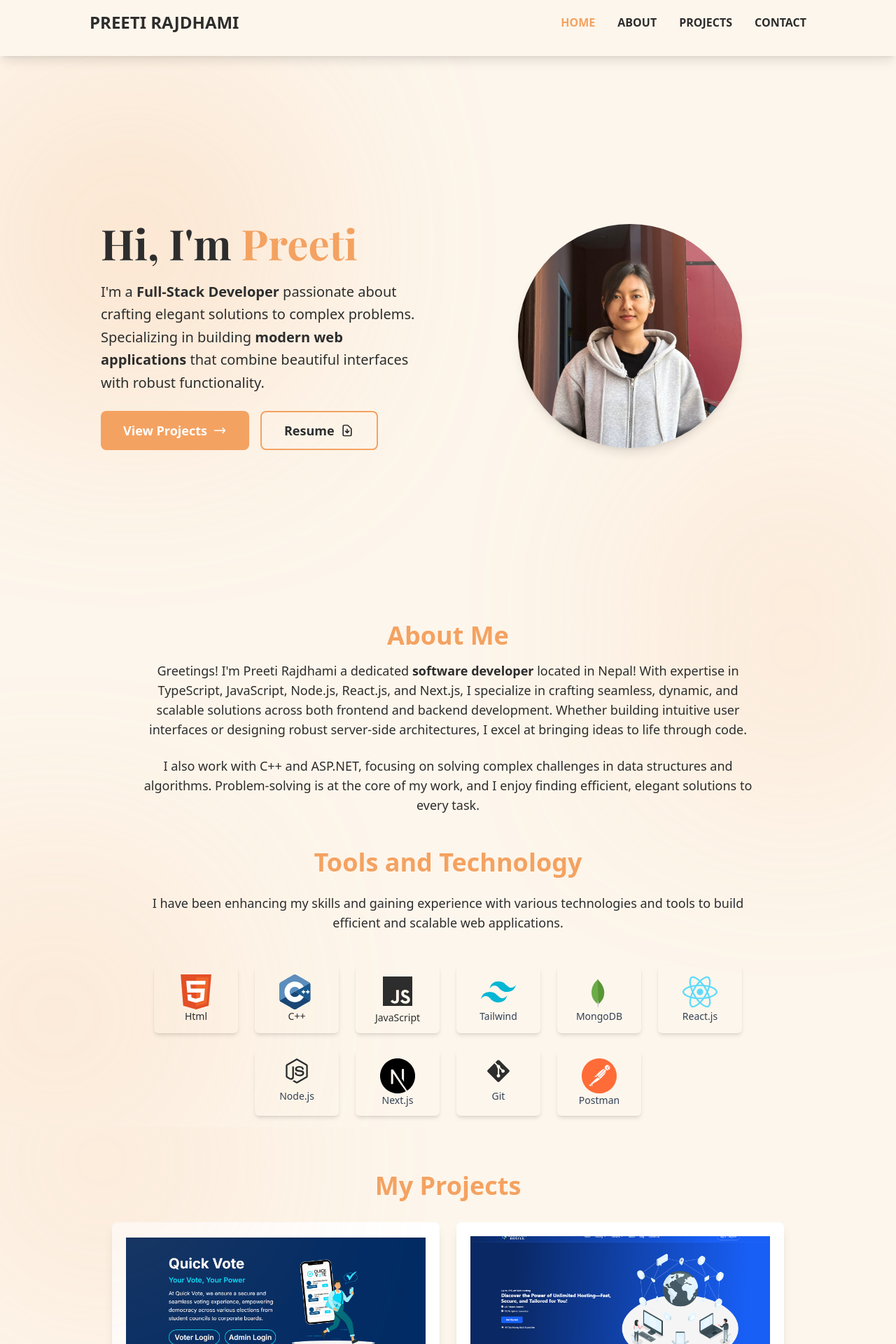
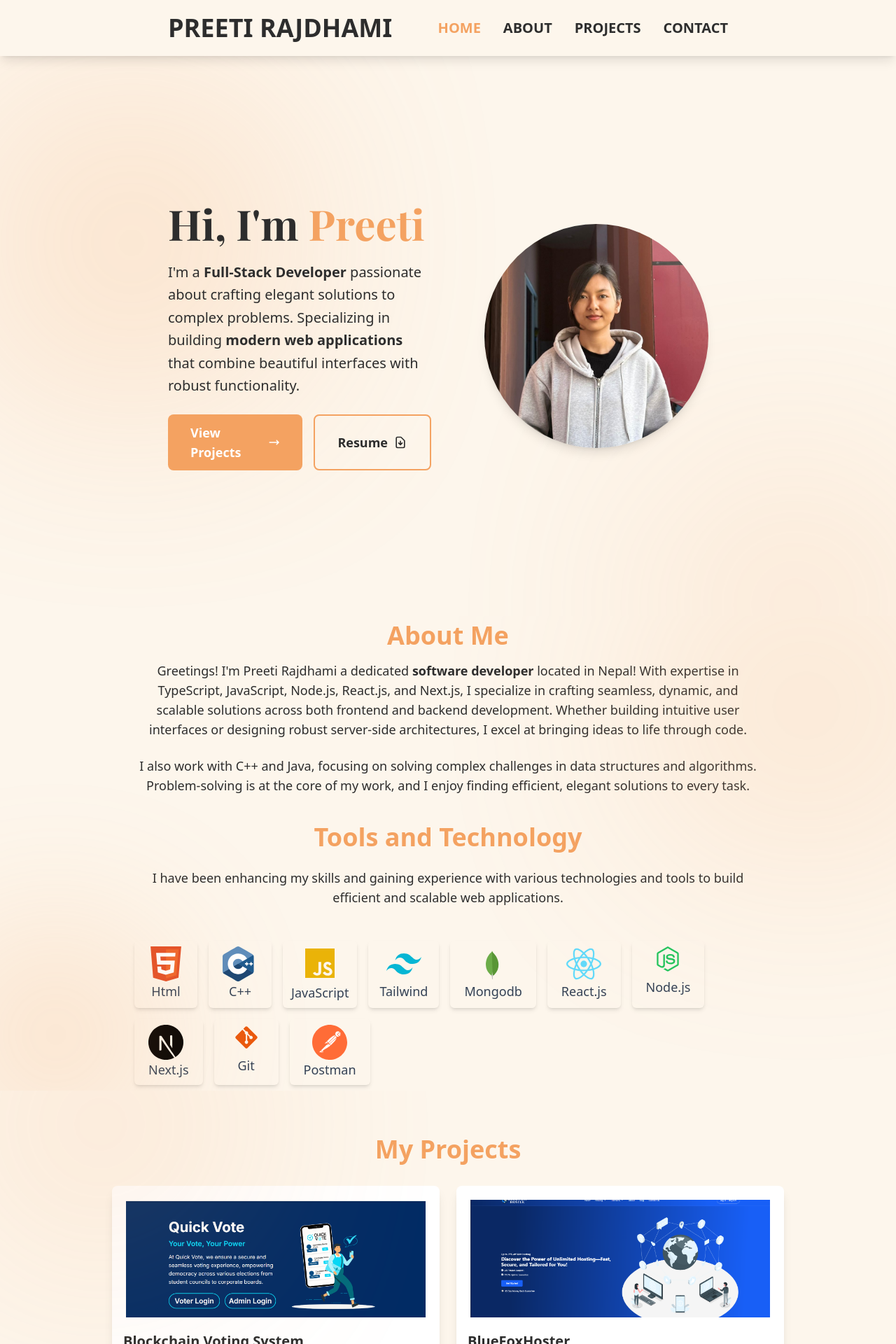
Before and after one commit to Preetirajdhami/MyPortfolio, a Next.js app in the folder frontend/: page / in a window 1280 px wide. Shown: the top 1920 px of the page at 70% size. Built offline with nearby package versions, Linux system fonts and the light colour scheme; a web font is replaced by a local one.

Commit message:
padding changes

```diff
--- a/frontend/src/app/components/About.tsx
+++ b/frontend/src/app/components/About.tsx
@@ -11,13 +11,13 @@ import RIcon from "./React";
 const About = () => {
   return (
     <div id="about" className="relative overflow-hidden">
-      {/* Blurred Circle on Top Right Corner */}
-      <div className="hidden md:block absolute -right-0 -top-24 w-72 h-72 bg-primary rounded-full blur-[150px] opacity-40 z-0" />
+      {/* Blurred Gradient Circles - Flipped Side */}
+<div className="hidden md:block absolute top-[-4rem] right-[-4rem] w-96 h-96 bg-primary rounded-full blur-[150px] opacity-30 z-0" />
+<div className="hidden md:block absolute bottom-[-4rem] left-[-4rem] w-72 h-72 bg-primary rounded-full blur-[120px] opacity-30 z-0" />
 
-      <div className="hidden md:block absolute -left-20 bottom-0 w-80 h-80 bg-primary rounded-full blur-[150px] opacity-40 z-0" />
 
       {/* About Section */}
-      <section className="py-2 px-8 bg-bgTheme relative z-10">
+      <section className="py-2 px-8 bg-bgTheme ">
         <div className="max-w-4xl mx-auto text-center">
           <h2 className="text-4xl font-bold mb-4 text-primary ">About Me</h2>
           <p className="text-lg text-textColor mb-6">
@@ -31,87 +31,75 @@ const About = () => {
             code.
           </p>
           <p className="text-lg text-textColor mb-6">
-            I also work with C++ and ASP.NET, focusing on solving complex challenges in data structures and algorithms. Problem-solving is at the core of my work, and I enjoy finding efficient, elegant solutions to every task.
+            I also work with C++ and Java, focusing on solving complex
+            challenges in data structures and algorithms. Problem-solving is at
+            the core of my work, and I enjoy finding efficient, elegant
+            solutions to every task.
           </p>
         </div>
       </section>
 
       {/* Skills Section */}
-      <section className="py-4 px-4 sm:px-6 md:px-8 relative z-10">
+      <section className="py-2 px-8 bg-bgTheme">
         <div className="max-w-4xl mx-auto text-center">
-          <h2 className="text-3xl sm:text-4xl font-bold mb-4 sm:mb-6 text-primary">
+          <h2 className="text-4xl font-bold mb-6 text-primary">
             Tools and Technology
           </h2>
-          <p className="text-base sm:text-lg text-textColor mb-8 sm:mb-12">
+          <p className="text-lg text-textColor mb-12">
             I have been enhancing my skills and gaining experience with various
             technologies and tools to build efficient and scalable web
             applications.
           </p>
 
-          <div className="flex flex-wrap justify-center gap-4 sm:gap-6">
-            {/* Tool Cards */}
-            <div className="flex flex-col items-center shadow-md px-4 py-3 rounded-md w-[100px] sm:w-[120px]">
-              <HtmlIcon className="text-3xl sm:text-4xl p-3  mb-2" />
-              <span className="text-sm  text-textColor">Html</span>
+          <div className="flex flex-wrap gap-4">
+            <div className="flex flex-col items-center  shadow-ButtonC shadow-md px-5 py-2 rounded-md">
+              <HtmlIcon className="text-4xl p-5 text-slate-100 mb-2" />
+              <span className="text-lg text-slate-700">Html</span>
             </div>
 
-            <div className="flex flex-col items-center  shadow-md px-4 py-3 rounded-md w-[100px] sm:w-[120px]">
-              <CIcon className="text-3xl sm:text-4xl text-textColor mb-2" />
-              <span className="text-sm  text-textColor">C++</span>
+            <div className="flex flex-col items-center shadow-ButtonC shadow-md px-5 py-2 rounded-md">
+              <CIcon className="text-4xl text-blue-500 mb-2" />
+              <span className="text-lg text-slate-700">C++</span>
             </div>
 
-            <div className="flex flex-col items-center  shadow-md px-4 py-3 rounded-md w-[100px] sm:w-[120px]">
-              <FaJs className="text-4xl sm:text-5xl text-textColor mb-1" />
-              <span className="text-sm text-textColor">
-                JavaScript
-              </span>
+            <div className="flex flex-col items-center shadow-ButtonC shadow-md px-3 py-2 rounded-md">
+              <FaJs className="text-5xl text-yellow-500 mb-1" />
+              <span className="text-lg text-slate-700">JavaScript</span>
             </div>
 
-            <div className="flex flex-col items-center  shadow-md px-4 py-3 rounded-md w-[100px] sm:w-[120px]">
-              <TailwindIcon className="text-3xl sm:text-4xl text-textColor mb-2" />
-              <span className="text-sm  text-slate-700">
-                Tailwind
-              </span>
+            <div className="flex flex-col items-center shadow-ButtonC shadow-md px-4 py-2 rounded-md">
+              <TailwindIcon className="text-4xl text-blue-500 mb-2" />
+              <span className="text-lg text-slate-700">Tailwind</span>
             </div>
 
-            <div className="flex flex-col items-center  shadow-md px-4 py-3 rounded-md w-[100px] sm:w-[120px]">
-              <MongodbIcon className="text-3xl sm:text-4xl text-textColor mb-2" />
-              <span className="text-sm  text-slate-700">
-                MongoDB
-              </span>
+            <div className="flex flex-col items-center shadow-ButtonC shadow-md px-5 py-2 rounded-md">
+              <MongodbIcon className="text-4xl text-blue-500 mb-2" />
+              <span className="text-lg text-slate-700">Mongodb</span>
             </div>
 
-            <div className="flex flex-col items-center  shadow-md px-4 py-3 rounded-md w-[100px] sm:w-[120px]">
-              <RIcon className="text-3xl sm:text-4xl text-textColor mb-2" />
-              <span className="text-sm  text-slate-700">
-                React.js
-              </span>
+            <div className="flex flex-col items-center shadow-ButtonC shadow-md px-5 py-2 rounded-md">
+              <RIcon className="text-4xl text-purple-600 mb-2" />
+              <span className="text-lg text-slate-700">React.js</span>
             </div>
 
-            <div className="flex flex-col items-center  shadow-md px-4 py-3 rounded-md w-[100px] sm:w-[120px]">
-              <FaNodeJs className="text-3xl sm:text-4xl text-textColor mb-2" />
-              <span className="text-sm text-slate-700">
-                Node.js
-              </span>
+            <div className="flex flex-col items-center shadow-ButtonC shadow-md px-5 py-2 rounded-md">
+              <FaNodeJs className="text-4xl text-green-500 mb-2" />
+              <span className="text-lg text-slate-700">Node.js</span>
             </div>
 
-            <div className="flex flex-col items-center  shadow-md px-4 py-3 rounded-md w-[100px] sm:w-[120px]">
-              <NextjsIcon className="text-3xl sm:text-4xl text-textColor mb-2" />
-              <span className="text-sm  text-slate-700">
-                Next.js
-              </span>
+            <div className="flex flex-col items-centerv shadow-ButtonC shadow-md px-5 py-2 rounded-md">
+              <NextjsIcon className="text-4xl text-blue-500 mb-2" />
+              <span className="text-lg text-slate-700">Next.js</span>
             </div>
 
-            <div className="flex flex-col items-center shadow-md px-4 py-3 rounded-md w-[100px] sm:w-[120px]">
-              <FaGitAlt className="text-3xl sm:text-4xl text-textColor mb-2" />
-              <span className="text-sm  text-slate-700">Git</span>
+            <div className="flex flex-col items-center shadow-ButtonC shadow-md px-7 py-2 rounded-md">
+              <FaGitAlt className="text-4xl text-orange-600 mb-2" />
+              <span className="text-lg text-slate-700">Git</span>
             </div>
 
-            <div className="flex flex-col items-center  shadow-md px-4 py-3 rounded-md w-[100px] sm:w-[120px]">
-              <PostmanIcon className="text-3xl sm:text-4xl text-textColor mb-2" />
-              <span className="text-sm  text-slate-700">
-                Postman
-              </span>
+            <div className="flex flex-col items-center shadow-ButtonC shadow-md px-5 py-2 rounded-md">
+              <PostmanIcon className="text-4xl text-purple-600 mb-2" />
+              <span className="text-lg text-slate-700">Postman</span>
             </div>
           </div>
         </div>
--- a/frontend/src/app/components/Hero.tsx
+++ b/frontend/src/app/components/Hero.tsx
@@ -2,7 +2,7 @@ import Image from "next/image";
 
 const Hero = () => {
   return (
-    <div className="flex flex-col items-center justify-center min-h-screen px-8 lg:px-16 xl:px-36 2xl:px-56 relative overflow-hidden">
+    <div className="flex flex-col items-center justify-center min-h-screen responsive-padding relative overflow-hidden">
       {/* Top-Left Blurred Circle */}
       <div className=" hidden md:block absolute  -left-1 top-1/3 -translate-y-1/2 w-96 h-96 bg-primary rounded-full blur-[150px] opacity-40 z-0" />
 
--- a/frontend/src/app/components/Navbar.tsx
+++ b/frontend/src/app/components/Navbar.tsx
@@ -34,7 +34,7 @@ const Navbar = () => {
       )}
 
       <header className="sticky top-0 z-50 h-20 bg-base shadow-lg">
-        <div className="lg:px-32 sm:px-7 md:px-8 mx-auto flex items-center justify-between py-4 px-4 relative">
+        <div className="responsive-padding mx-auto flex items-center justify-between py-5  relative">
           {/* Hamburger Button */}
           <div className="md:hidden flex-shrink-0 text-textColor">
             <button onClick={toggleDropdown} className="focus:outline-none">
@@ -46,9 +46,9 @@ const Navbar = () => {
           <div className="flex flex-1 text-center items-center justify-center md:justify-between w-full md:w-auto md:mx-0 mx-auto">
             <Link
               href="/"
-              className="text-2xl font-bold flex items-center space-x-2"
+              className=" responsive-text font-bold flex items-center space-x-2"
             >
-              <h2 className="font-semibold text-textColor">PREETI RAJDHAMI</h2>
+              <h2 className="font-semibold tetx-base text-textColor">PREETI RAJDHAMI</h2>
             </Link>
           </div>
 
@@ -74,7 +74,7 @@ const Navbar = () => {
             </div>
 
             {/* Links */}
-            <div className="flex flex-col space-y-4 md:flex-row md:space-y-0 md:space-x-8">
+            <div className=" text-lg xl:text-xl  flex flex-col space-y-4 md:flex-row md:space-y-0 md:space-x-8">
               <Link
                 href="/"
                 onClick={closeMenu}
--- a/frontend/src/app/globals.css
+++ b/frontend/src/app/globals.css
@@ -5,3 +5,16 @@
 html {
     scroll-behavior: smooth;
   }
+
+@layer utilities {
+  .responsive-padding{
+    /* stylelint-disable-next-line at-rule-no-unknown */
+    @apply px-8 sm:px-12 md:px-16 lg:px-20 xl:px-60;
+  }
+}
+
+@layer utilities {
+  .responsive-text {
+    @apply text-xl lg:text-3xl xl:text-4xl;
+  }
+}
```
